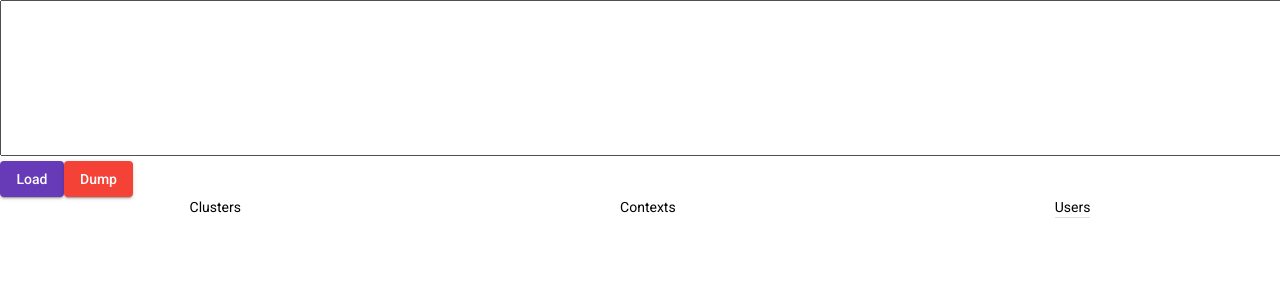
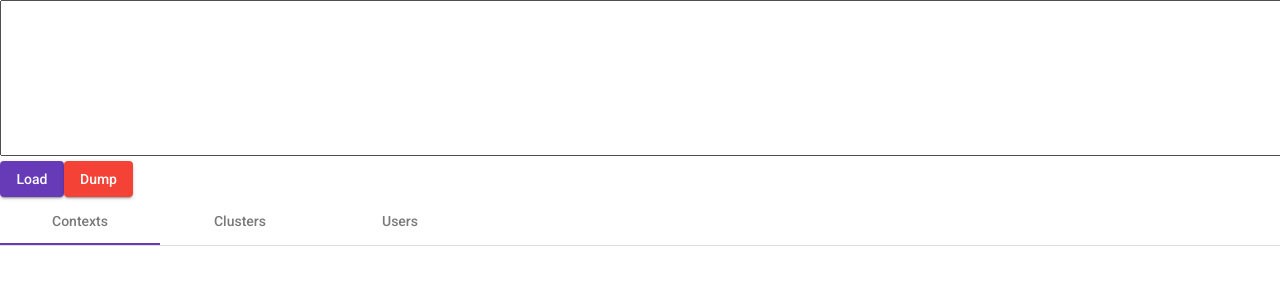
Before and after one commit to poduo-studio/KubeCtxMgmt, an Angular app: page / in a window 1280 px wide. Shown: the top 300 px of the page. Built offline with nearby package versions, Linux system fonts and the light colour scheme.

Commit message:
fix: pretty the editor

```diff
--- a/src/app/app.component.html
+++ b/src/app/app.component.html
@@ -4,36 +4,17 @@
 <button mat-raised-button color="warn" (click)="onDump()">Dump</button>
 <br>
 
-<form fxLayout="row" fxLayoutAlign="space-around start" [formGroup]="formGroup">
-  <div fxLayout="column" formArrayName="clusters">
-    <div mat-subheader>Clusters</div>
-    <span *ngFor="let item of clusters.controls; let i=index" [formGroupName]="i">
-      <mat-form-field appearance="fill">
-        <mat-label>Name</mat-label>
-        <input type="text" matInput formControlName="name">
-      </mat-form-field>
-      <br/>
-      <mat-form-field appearance="fill" formGroupName="cluster">
-        <mat-label>cluster.server</mat-label>
-        <input type="text" matInput formControlName="server">
-      </mat-form-field>
-      <br/>
-      <mat-form-field appearance="fill" formGroupName="cluster">
-        <mat-label>cluster.certificate-authority-data</mat-label>
-        <textarea matInput formControlName="certificate-authority-data" rows="8" cols="50"></textarea>
-      </mat-form-field>
-      <br/>
-      <mat-form-field appearance="fill" formGroupName="cluster">
-        <mat-label>cluster.certificate-authority</mat-label>
-        <textarea matInput formControlName="certificate-authority" rows="8" cols="50  "></textarea>
-      </mat-form-field>
-      <mat-divider></mat-divider>
+<mat-tab-group>
+  <mat-tab label="Contexts">
+    <span fxLayout="row">
+      <span [formGroup]="formGroup" >
+        <div fxLayout="column" formArrayName="contexts">
+          <span *ngFor="let item of contexts.controls; let i=index" [formGroupName]="i">
+            <h2 (click)="onSelectContext(item)">{{ item.value.name }}</h2>
           </span>
         </div>
-
-  <div fxLayout="column" formArrayName="contexts">
-    <div mat-subheader>Contexts</div>
-    <span *ngFor="let item of contexts.controls; let i=index" [formGroupName]="i">
+      </span>
+      <div *ngIf="selectedContext" [formGroup]="selectedContext">
         <mat-form-field appearance="fill">
           <mat-label>Name</mat-label>
           <input matInput placeholder="Name" formControlName="name">
@@ -56,12 +37,51 @@
           </mat-form-field>
         </span>
         <mat-divider></mat-divider>
+      </div>
+    </span>
+  </mat-tab>
+  <mat-tab label="Clusters">
+    <span fxLayout="row" >
+      <span [formGroup]="formGroup" >
+        <div fxLayout="column" formArrayName="clusters">
+          <span *ngFor="let item of clusters.controls; let i=index" [formGroupName]="i">
+            <h2 (click)="onSelectCluster(item)">{{ item.value.name }}</h2>
           </span>
         </div>
-
+      </span>
+      <div *ngIf="selectedCluster" [formGroup]="selectedCluster">
+        <mat-form-field appearance="fill">
+          <mat-label>Name</mat-label>
+          <input type="text" matInput formControlName="name">
+        </mat-form-field>
+        <br/>
+        <mat-form-field appearance="fill" formGroupName="cluster">
+          <mat-label>cluster.server</mat-label>
+          <input type="text" matInput formControlName="server">
+        </mat-form-field>
+        <br/>
+        <mat-form-field appearance="fill" formGroupName="cluster">
+          <mat-label>cluster.certificate-authority-data</mat-label>
+          <textarea matInput formControlName="certificate-authority-data" rows="8" cols="50"></textarea>
+        </mat-form-field>
+        <br/>
+        <mat-form-field appearance="fill" formGroupName="cluster">
+          <mat-label>cluster.certificate-authority</mat-label>
+          <textarea matInput formControlName="certificate-authority" rows="8" cols="50  "></textarea>
+        </mat-form-field>
+      </div>
+    </span>
+  </mat-tab>
+  <mat-tab label="Users">
+    <span fxLayout="row" >
+      <span [formGroup]="formGroup" >
         <div fxLayout="column" formArrayName="users">
-    <div mat-subheader>Users</div>
           <span *ngFor="let item of users.controls; let i=index" [formGroupName]="i">
+            <h2 (click)="onSelectUser(item)">{{ item.value.name }}</h2>
+          </span>
+        </div>
+      </span>
+      <div *ngIf="selectedUser" [formGroup]="selectedUser">
         <mat-icon>user</mat-icon>
         <mat-form-field appearance="fill">
           <mat-label>Name</mat-label>
@@ -89,7 +109,7 @@
             <input matInput formControlName="client-key"/>
           </mat-form-field>
         </span>
+      </div>
     </span>
-    <mat-divider></mat-divider>
-  </div>
-</form>
+  </mat-tab>
+</mat-tab-group>
--- a/src/app/app.component.ts
+++ b/src/app/app.component.ts
@@ -1,6 +1,6 @@
 import { Component, OnInit } from '@angular/core';
 import { dump, load } from "js-yaml";
-import { FormArray, FormBuilder, FormGroup } from "@angular/forms";
+import { AbstractControl, FormArray, FormBuilder, FormGroup } from "@angular/forms";
 
 
 interface Extension {
@@ -71,6 +71,9 @@ export class AppComponent implements OnInit {
   yamlObj: KubeConfig | undefined;
 
   formGroup: FormGroup;
+  selectedContext: FormGroup | undefined;
+  selectedCluster: FormGroup | undefined;
+  selectedUser: FormGroup | undefined;
 
   get clusters(): FormArray {
     return this.formGroup.get('clusters') as FormArray;
@@ -143,4 +146,16 @@ export class AppComponent implements OnInit {
   onDump() {
     this.yamlText = dump(this.formGroup.value);
   }
+
+  onSelectContext(item: AbstractControl) {
+    this.selectedContext = item as FormGroup;
+  }
+
+  onSelectCluster(item: AbstractControl) {
+    this.selectedCluster = item as FormGroup;
+  }
+
+  onSelectUser(item: AbstractControl) {
+    this.selectedUser = item as FormGroup;
+  }
 }
--- a/src/app/app.module.ts
+++ b/src/app/app.module.ts
@@ -12,6 +12,7 @@ import { ScrollingModule } from "@angular/cdk/scrolling";
 import { MatButtonModule } from "@angular/material/button";
 import { MatInputModule } from "@angular/material/input";
 import { FlexLayoutModule } from "@angular/flex-layout";
+import { MatTabsModule } from "@angular/material/tabs";
 
 @NgModule({
   declarations: [
@@ -29,7 +30,8 @@ import { FlexLayoutModule } from "@angular/flex-layout";
     MatButtonModule,
     MatInputModule,
     ReactiveFormsModule,
-    FlexLayoutModule
+    FlexLayoutModule,
+    MatTabsModule
   ],
   providers: [],
   bootstrap: [AppComponent]
```
Lines whose indentation alone changed are shown as unchanged.
